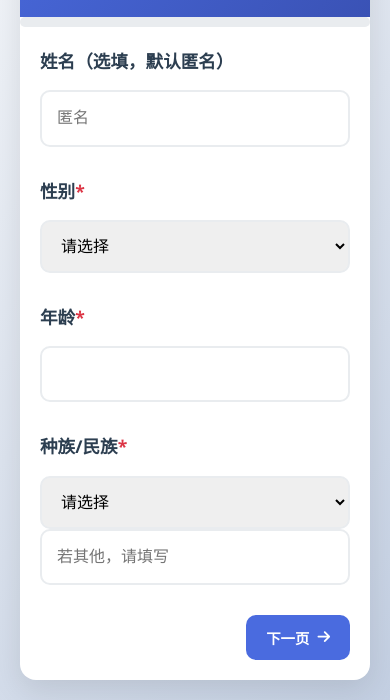
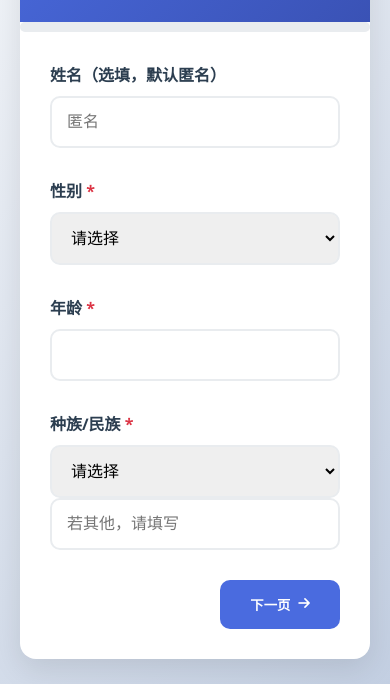
Before and after one commit to XuanWang456258/ideology_program, a plain HTML site: page test8.html in a window 390 px wide. Shown: the part 160-860 px from the top of the page. Drawn offline with Linux system fonts and the light colour scheme.

Commit message:
Update main.css

```diff
--- a/main.css
+++ b/main.css
@@ -1,120 +1,31 @@
 * { box-sizing: border-box; margin:0; padding:0; }
-body {
-  font-family: 'Segoe UI', Tahoma, Geneva, Verdana, sans-serif;
-  line-height: 1.6;
-  color: #333;
-  background: linear-gradient(135deg,#f5f7fa 0%,#c3cfe2 100%);
-  min-height:100vh;
-  display:flex;
-  flex-direction:column;
-  align-items:center;
-  justify-content:center;
-  padding:20px;
-}
-.container {
-  max-width:800px;
-  width:100%;
-  background:white;
-  border-radius:16px;
-  box-shadow:0 10px 30px rgba(0,0,0,0.1);
-  overflow:hidden;
-}
-.header {
-  background:linear-gradient(135deg,#4a6bdf 0%,#3a52b5 100%);
-  color:white;
-  padding:25px 30px;
-  text-align:center;
-}
-.header h1 { font-weight:700; font-size:2rem; margin-bottom:10px; }
+body { font-family:'Segoe UI',sans-serif; background: linear-gradient(135deg,#f5f7fa,#c3cfe2); display:flex; flex-direction:column; align-items:center; justify-content:center; min-height:100vh; padding:20px; }
+.container { max-width:800px; width:100%; background:white; border-radius:16px; box-shadow:0 10px 30px rgba(0,0,0,0.1); overflow:hidden; }
+.header { background: linear-gradient(135deg,#4a6bdf,#3a52b5); color:white; padding:25px 30px; text-align:center; }
+.header h1 { font-size:2rem; font-weight:700; margin-bottom:10px; }
 .header p { opacity:0.9; font-size:1.1rem; }
-.progress-container {
-  background:#e9ecef;
-  height:10px;
-  width:100%;
-  border-radius:5px;
-}
-.progress-bar {
-  height:100%;
-  background:linear-gradient(90deg,#4a6bdf 0%,#38c976 100%);
-  width:0%;
-  transition:width 0.5s ease;
-  border-radius:5px;
-}
+.progress-container { background:#e9ecef; height:10px; width:100%; border-radius:5px; }
+.progress-bar { height:100%; background:linear-gradient(90deg,#4a6bdf,#38c976); width:0%; border-radius:5px; transition: width 0.5s ease; }
 .survey-content { padding:30px; }
-.question { margin-bottom:30px; animation:fadeIn 0.5s ease; }
+.question { margin-bottom:30px; animation: fadeIn 0.5s ease; }
 @keyframes fadeIn { from{opacity:0; transform:translateY(10px);} to{opacity:1; transform:translateY(0);} }
-.question-title { font-weight:600; margin-bottom:15px; font-size:1.1rem; color:#2c3e50; display:flex; align-items:center; }
-.question-title i { margin-right:10px; color:#4a6bdf; }
-input[type="text"], input[type="number"], select, textarea {
-  width:100%;
-  padding:15px;
-  border:2px solid #e9ecef;
-  border-radius:10px;
-  font-size:1rem;
-  transition: all 0.3s ease;
-}
-input:focus, select:focus, textarea:focus {
-  outline:none;
-  border-color:#4a6bdf;
-  box-shadow:0 0 0 3px rgba(74,107,223,0.2);
-}
-textarea { min-height:120px; resize:vertical; }
+.question-title { font-weight:600; margin-bottom:10px; color:#2c3e50; }
+input[type=text], input[type=number], input[type=email], select, textarea { width:100%; padding:15px; border:2px solid #e9ecef; border-radius:10px; font-size:1rem; transition:all 0.3s ease; }
+input:focus, select:focus, textarea:focus { outline:none; border-color:#4a6bdf; box-shadow:0 0 0 3px rgba(74,107,223,0.2);}
+textarea { min-height:120px; resize:vertical;}
 .buttons { display:flex; justify-content:space-between; margin-top:30px; }
-button {
-  padding:15px 30px;
-  border:none;
-  border-radius:10px;
-  font-weight:600;
-  cursor:pointer;
-  transition:all 0.3s ease;
-  display:flex;
-  align-items:center;
-  justify-content:center;
-}
-button i { margin-left:8px; }
-.btn-prev { background:#f8f9fa; color:#495057; }
-.btn-prev:hover { background:#e9ecef; transform:translateY(-2px);}
-.btn-next { background:#4a6bdf; color:white; }
-.btn-next:hover { background:#3a5bd0; transform:translateY(-2px); box-shadow:0 5px 15px rgba(74,107,223,0.4);}
-.btn-submit { background:#28a745; color:white; }
-.btn-submit:hover { background:#218838; transform:translateY(-2px); box-shadow:0 5px 15px rgba(40,167,69,0.4);}
-.page-indicator { text-align:center; margin-top:15px; color:#6c757d; font-size:0.9rem; font-weight:500;}
-.thank-you-message { text-align:center; padding:60px 40px; animation:fadeIn 1s ease; }
-.thank-you-message i { font-size:80px; color:#28a745; margin-bottom:20px; }
-.thank-you-message h2 { margin-bottom:15px; color:#2c3e50; }
-.thank-you-message p { color:#6c757d; font-size:1.1rem; line-height:1.8; }
-.error-message { color:#dc3545; font-size:0.9rem; margin-top:8px; display:none; }
-.required { color:#dc3545; }
-.save-indicator { position:fixed; bottom:20px; right:20px; background:#6c757d; color:white; padding:10px 15px; border-radius:8px; font-size:0.9rem; opacity:0; transition:opacity 0.3s ease; }
-@media (max-width:600px) {
-  .survey-content { padding:20px; }
-  button { padding:12px 20px; font-size:0.9rem; }
-  .header h1 { font-size:1.6rem; }
-}
-input[type="text"],
-input[type="number"],
-input[type="email"],
-select,
-textarea {
-  width: 100%;
-  padding: 15px 15px;       /* 上下左右内边距统一 */
-  border: 2px solid #e9ecef;
-  border-radius: 10px;
-  font-size: 1rem;
-  line-height: 1.4;         /* 统一文字行高 */
-  transition: all 0.3s ease;
-  box-sizing: border-box;
-}
-
-textarea {
-  min-height: 120px;
-  resize: vertical;
-}
-
-input:focus,
-select:focus,
-textarea:focus {
-  outline: none;
-  border-color: #4a6bdf;
-  box-shadow: 0 0 0 3px rgba(74, 107, 223, 0.2);
-}
+button { padding:15px 30px; border:none; border-radius:10px; font-weight:600; cursor:pointer; display:flex; align-items:center; justify-content:center; transition:all 0.3s ease;}
+button i{ margin-left:8px;}
+.btn-prev{ background:#f8f9fa; color:#495057;}
+.btn-prev:hover{ background:#e9ecef; transform:translateY(-2px);}
+.btn-next{ background:#4a6bdf; color:white;}
+.btn-next:hover{ background:#3a5bd0; transform:translateY(-2px); box-shadow:0 5px 15px rgba(74,107,223,0.4);}
+.btn-submit{ background:#28a745; color:white;}
+.btn-submit:hover{ background:#218838; transform:translateY(-2px); box-shadow:0 5px 15px rgba(40,167,69,0.4);}
+.page-indicator{ text-align:center; margin-top:15px; color:#6c757d; font-size:0.9rem;}
+.thank-you-message{ text-align:center; padding:60px 40px; animation:fadeIn 1s ease;}
+.thank-you-message i{ font-size:80px; color:#28a745; margin-bottom:20px;}
+.thank-you-message h2{ margin-bottom:15px; color:#2c3e50;}
+.thank-you-message p{ color:#6c757d; font-size:1.1rem; line-height:1.8;}
+.save-indicator{ position:fixed; bottom:20px; right:20px; background:#6c757d; color:white; padding:10px 15px; border-radius:8px; font-size:0.9rem; opacity:0; transition:opacity 0.3s ease;}
+.required{ color:#dc3545;}
```
